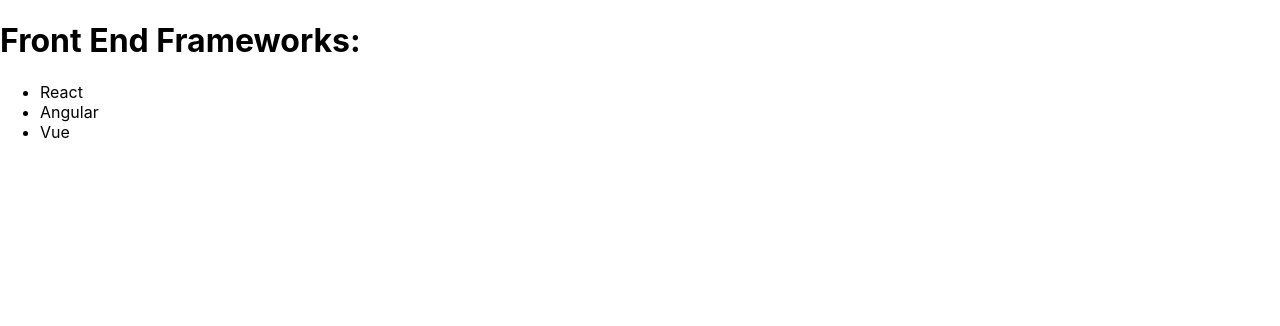
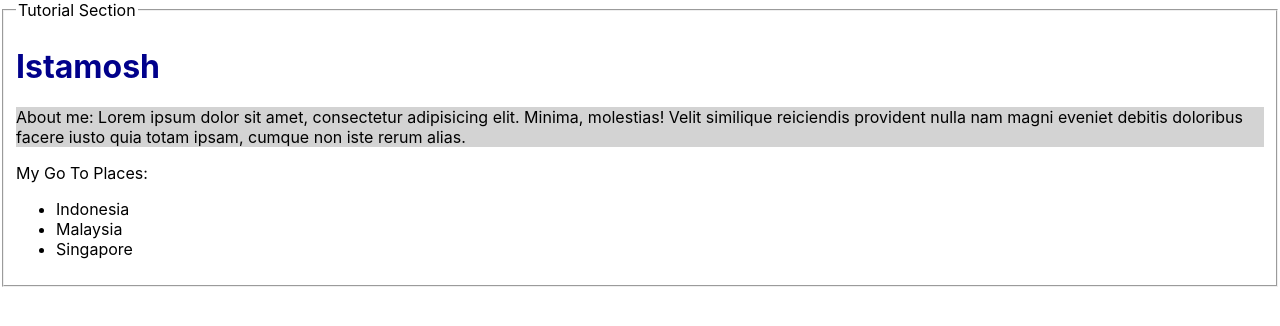
Before and after one commit to istamosh/frontend-dev-libraries, a React (Create React App) app in the folder five-projects-certificate/my-app/: page / in a window 1280 px wide. Shown: the top 326 px of the page. Built offline with nearby package versions, Linux system fonts and the light colour scheme.

Commit message:
5proj: 2019 30:30

```diff
--- a/five-projects-certificate/my-app/src/index.js
+++ b/five-projects-certificate/my-app/src/index.js
@@ -1,35 +1,27 @@
 import React from "react";
-/* import ReactDOM from "react-dom/client"; */
-import ReactDOM from "react-dom";
+// import ReactDOM from "react-dom/client"; // ReactDOM.createRoot
+import ReactDOM from "react-dom"; // ReactDOM.render
 import "./index.css";
-/* import App from './App';
-import reportWebVitals from './reportWebVitals';
+// import App from "./App";
+// import reportWebVitals from "./reportWebVitals";
 
-const root = ReactDOM.createRoot(document.getElementById('root'));
-root.render(
-  <React.StrictMode>
-    <App />
-  </React.StrictMode>
+import Tutorial from "./tutorial-phase/App";
+
+// const root = ReactDOM.createRoot(document.getElementById("root"));
+// root.render(
+//   <React.StrictMode>
+//     <Tutorial />
+//   </React.StrictMode>
+// );
+
+ReactDOM.render(
+  <>
+    <Tutorial />
+  </>,
+  document.getElementById("app")
 );
 
 // If you want to start measuring performance in your app, pass a function
 // to log results (for example: reportWebVitals(console.log))
 // or send to an analytics endpoint. Learn more: https://bit.ly/CRA-vitals
-reportWebVitals(); */
-
-const List = () => (
-  <ul>
-    <li>React</li>
-    <li>Angular</li>
-    <li>Vue</li>
-  </ul>
-);
-
-const App = () => (
-  <div>
-    <h1>Front End Frameworks:</h1>
-    <List />
-  </div>
-);
-
-ReactDOM.render(<App />, document.getElementById("app"));
+// reportWebVitals();
--- /dev/null
+++ b/five-projects-certificate/my-app/src/tutorial-phase/App.js
@@ -0,0 +1,39 @@
+const MyInfo = () => {
+  return (
+    <div>
+      <h1 style={{ color: "darkblue" }}>Istamosh</h1>
+      <p style={{ backgroundColor: "lightgray" }}>
+        About me: Lorem ipsum dolor sit amet, consectetur adipisicing elit.
+        Minima, molestias! Velit similique reiciendis provident nulla nam magni
+        eveniet debitis doloribus facere iusto quia totam ipsam, cumque non iste
+        rerum alias.
+      </p>
+      <MyBucketList />
+    </div>
+  );
+};
+
+const MyBucketList = () => {
+  return (
+    <div>
+      <p>My Go To Places:</p>
+      <ul>
+        <li>Indonesia</li>
+        <li>Malaysia</li>
+        <li>Singapore</li>
+      </ul>
+    </div>
+  );
+};
+
+const Tutorial = () => {
+  return (
+    <fieldset>
+      <legend>Tutorial Section</legend>
+      <MyInfo />
+    </fieldset>
+  );
+};
+
+export default Tutorial;
+// will be received by ../index.js
```
